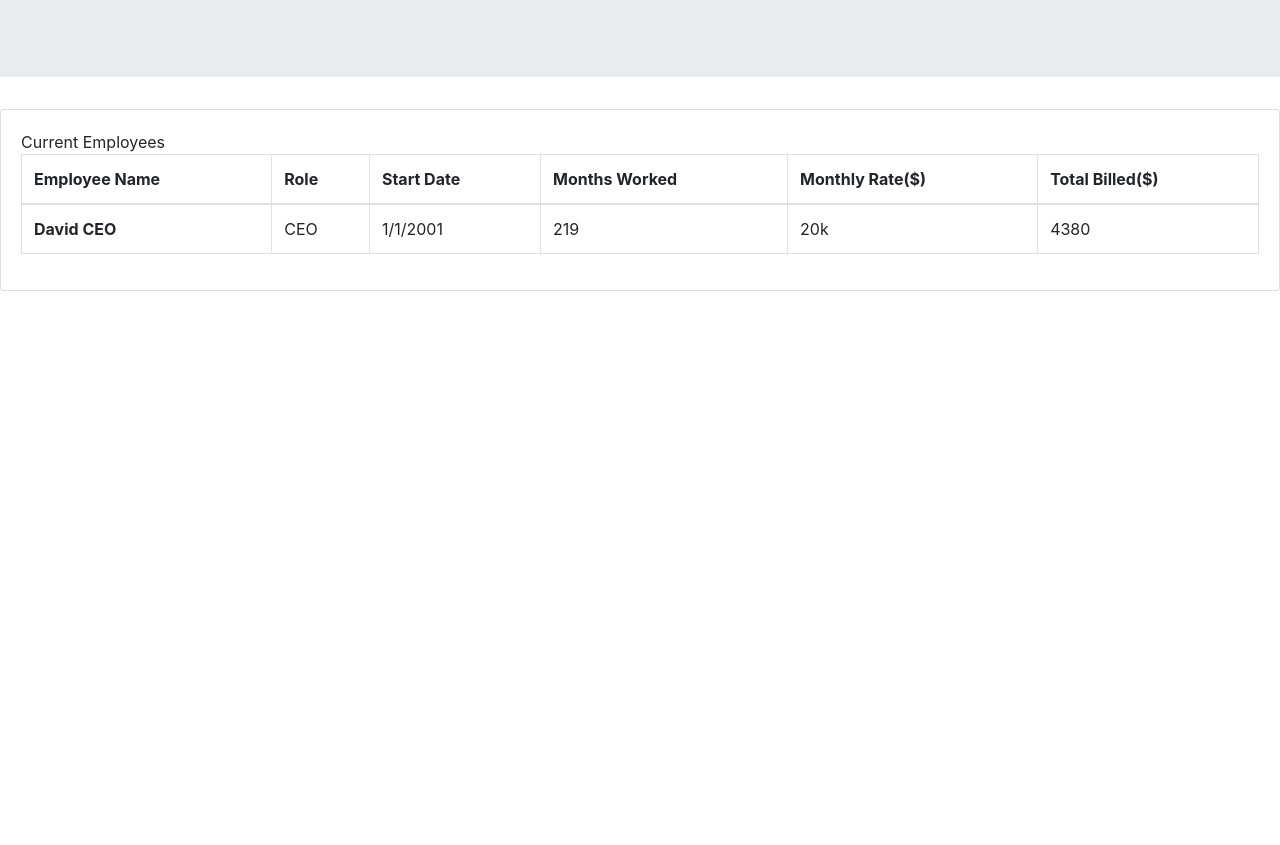
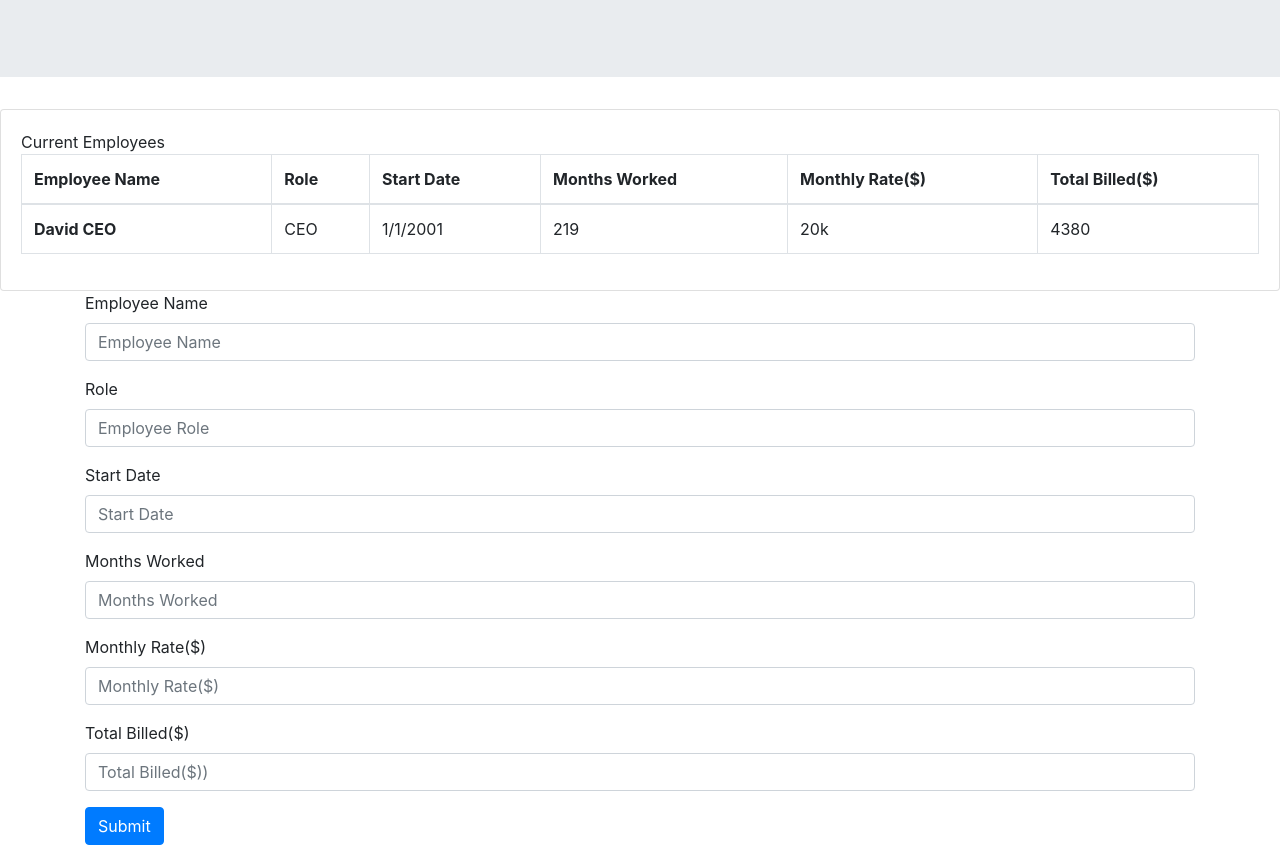
Before and after one commit to Akili1999/AppGroupActivity420, a plain HTML site: page index.html in a window 1280 px wide. Shown: the part 172-1017 px from the top of the page. Before the commit the page ends 800 px from the top, so only its background shows below. Drawn offline with nearby package versions, Linux system fonts and the light colour scheme.

Commit message:
added form

```diff
--- a/index.html
+++ b/index.html
@@ -50,6 +50,39 @@
           </table>
         </div>
       </div>
+      <div class="container">
+        <div class="row">
+          <div class="col-sm-12">
+              <form>
+                      <div class="form-group">
+                      <label for="employeeName">Employee Name</label>
+                      <input type="email" class="form-control" id="employeeName" aria-describedby="emailHelp" placeholder="Employee Name">
+                      </div>
+                      <div class="form-group">
+                      <label for="employeeRole">Role</label>
+                      <input type="employeeRole" class="form-control" id="role" placeholder="Employee Role">
+                      </div>
+                      <div class="form-group">
+                              <label for="startDate">Start Date</label>
+                              <input type="startDate" class="form-control" id="startDate" placeholder="Start Date">
+                          </div>
+                      <div class="form-group">
+                              <label for="monthsWorked">Months Worked</label>
+                              <input type="monthsWorked" class="form-control" id="monthsWorked" placeholder="Months Worked">
+                          </div>
+                      <div class="form-group">
+                              <label for="monthlyRate">Monthly Rate($)</label>
+                              <input type="monthlyRate" class="form-control" id="monthlyRate" placeholder="Monthly Rate($)">
+                          </div>
+                      <div class="form-group">
+                              <label for="totalBilled">Total Billed($)</label>
+                              <input type="totalBilled" class="form-control" id="monthlyRate" placeholder="Total Billed($))">
+                              </div>
+                         <button type="submit" class="btn btn-primary">Submit</button>
+                    </form>
+              </div>
+          </div>
+      </div>
 
       <script src="https://www.gstatic.com/firebasejs/5.10.0/firebase.js"></script>
       <script>
```
